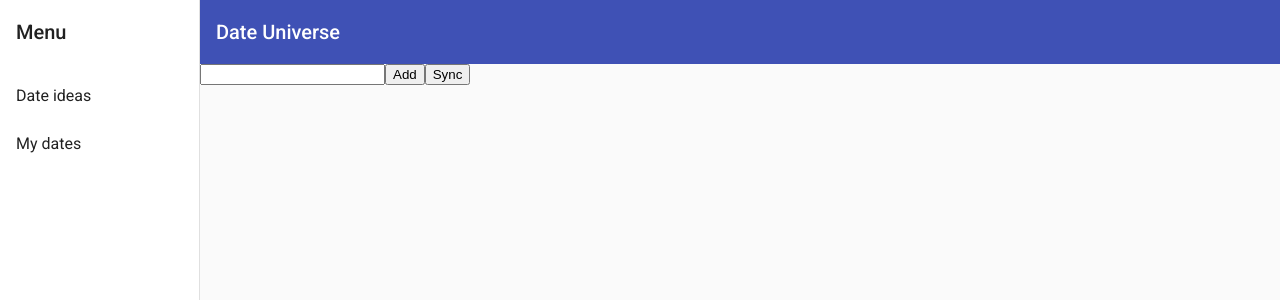
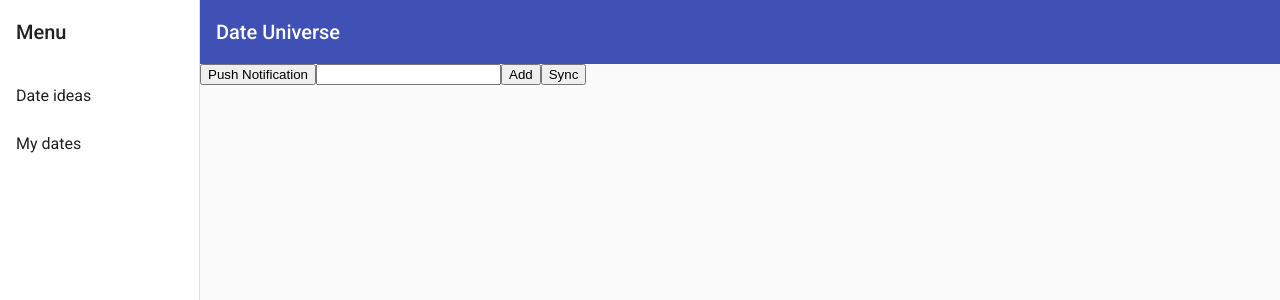
Before and after one commit to BluescreenCreator/PWA_Date_Universe, an Angular app: page / in a window 1280 px wide. Shown: the top 300 px of the page. Built offline with nearby package versions, Linux system fonts and the light colour scheme.

Commit message:
SW Update

```diff
--- a/src/app/app.component.html
+++ b/src/app/app.component.html
@@ -1,3 +1,6 @@
 <app-nav>
+  <button aria-label="Register for Push Notifications" (click)="subscribe()">
+    Push Notification
+  </button>
   <router-outlet></router-outlet>
 </app-nav>
--- a/src/app/app.component.ts
+++ b/src/app/app.component.ts
@@ -1,6 +1,6 @@
 import { HttpClient } from '@angular/common/http';
 import { Component } from '@angular/core';
-import { Router } from '@angular/router';
+import { SwPush, SwUpdate } from '@angular/service-worker';
 
 @Component({
   selector: 'app-root',
@@ -9,4 +9,27 @@ import { Router } from '@angular/router';
 })
 export class AppComponent {
   title = 'Date Universe';
+
+  constructor(
+    swUpdate: SwUpdate,
+    private swPush: SwPush,
+    private httpClient: HttpClient
+  ) {
+    swUpdate.available.subscribe(() => {
+      if (confirm('Updates available, do you want to update your Date List?')) {
+        location.reload();
+      }
+    });
+  }
+
+  async subscribe() {
+    const subscription = await this.swPush.requestSubscription({
+      serverPublicKey:
+        'BLI8zF79Z1kCQq72RgzYs0WtQ0ojY3XCqPwmgcNP-8LJIeXRep9sv6h41hErJDewrm3WDbFMPyyPhYO7-ClXabQ',
+    });
+
+    await this.httpClient
+      .post('http://localhost:3030/push', subscription.toJSON())
+      .toPromise();
+  }
 }
```
Also changed, not shown: src/app/date.service.ts (+13 -12 lines).
